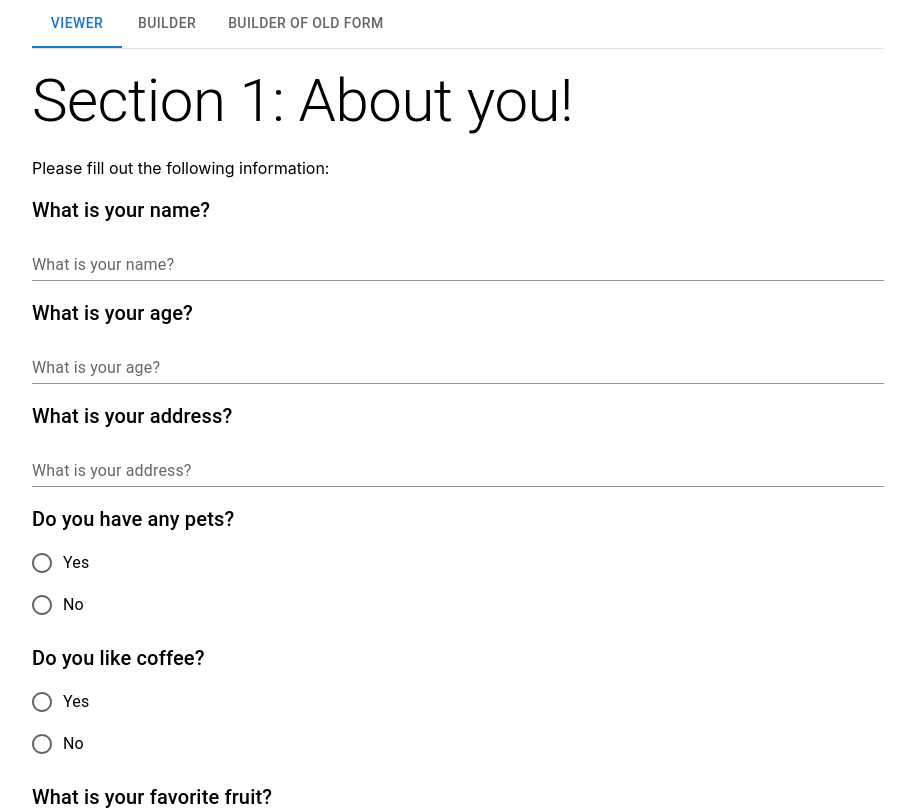
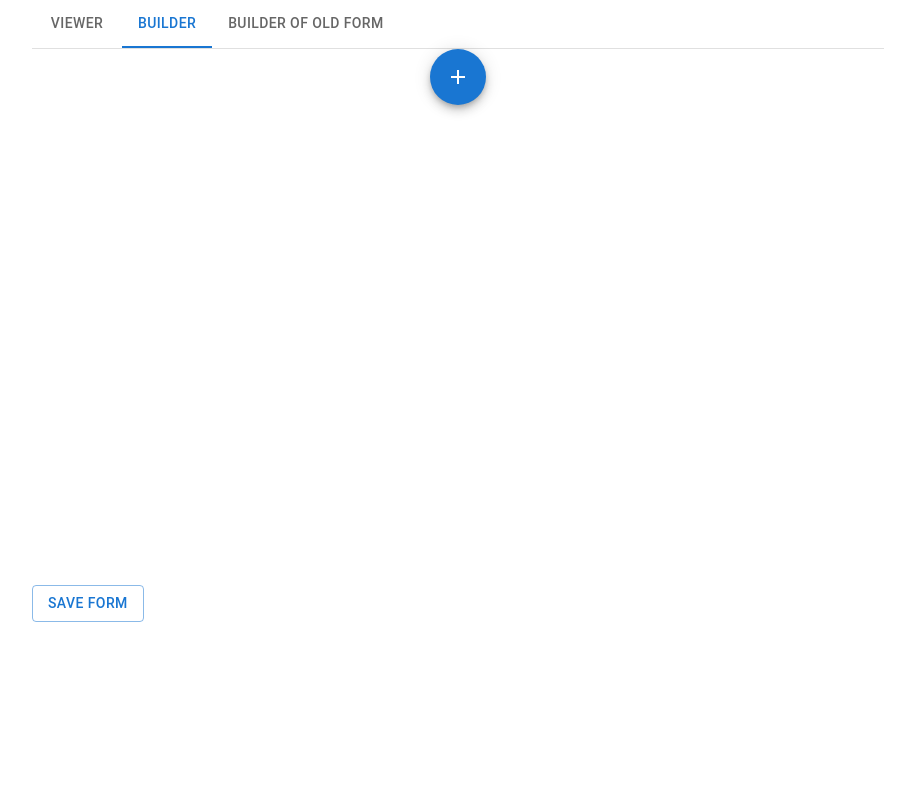
Before and after one commit to peterrwilson99/form-builder-mui, a React (Create React App) app: page / in a window 1280 px wide. Shown: the top 810 px of the page, without its empty margins (182-1097 px from the left). Built offline with nearby package versions, Linux system fonts and the light colour scheme.

Commit message:
corrected options labels

```diff
--- a/src/App.tsx
+++ b/src/App.tsx
@@ -11,7 +11,7 @@ interface Element {
 }
 
 function App() {
-  const [value, setValue] = useState(0);
+  const [value, setValue] = useState(1);
   const [formValues, setFormValues] = React.useState({});
   const [form, setForm] = React.useState(Form1);
 
--- a/src/components/MUI-Form-Builder/Builder.tsx
+++ b/src/components/MUI-Form-Builder/Builder.tsx
@@ -52,15 +52,14 @@ const Builder: FC<BuilderProps> = (props) => {
 
     const onAddComponent = (componentType: string) => {
         const componentPropertiesCurrent = ComponentDefaults[componentType as keyof typeof ComponentDefaults];
-        console.log(componentPropertiesCurrent)
         const newElement = {
-            id: nextId, // unique ID for DnD
+            id: nextId,
             type: componentType,
             ...componentPropertiesCurrent,
         };
 
         setElements((oldElements) => [...oldElements, newElement]);
-        setNextId(nextId + 1); // increment nextId for future elements
+        setNextId(nextId + 1);
     };
 
     const editElement = (id: number, properties: any) => {
--- a/src/components/MUI-Form-Builder/Properties.tsx
+++ b/src/components/MUI-Form-Builder/Properties.tsx
@@ -3,7 +3,7 @@ import { ComponentProperties } from './elements/Components';
 import { Box, Button, Checkbox, Container, Divider, FormControl, FormControlLabel, InputLabel, MenuItem, Select, TextField, Typography, SelectChangeEvent } from '@mui/material';
 
 interface OptionType {
-  label?: string;
+  label?: string | number;
   value?: string | number;
 }
 
@@ -62,21 +62,21 @@ const StringComponent = (label: string, value: string, handleChange: (event: Cha
     )
 };
 
-const ArrayComponent = (label: string, value: OptionType[] | undefined, handleChange: (event: any) => void) => {
+const ArrayComponent = (label: string, value: OptionType[] | undefined, handleChange: (event: any) => void): any => {
     const [options, setOptions] = useState(value ?? [''] as OptionType[]);
 
     const handleOptionChange = (index: number) => (event: React.ChangeEvent<HTMLInputElement>) => {
         const newOptions = [...options];
         newOptions[index] = { label: event.target.value, value: index };  // Ensure this is an OptionType object
         setOptions(newOptions);
-        const keyedOptions = newOptions.map((option, index) => ({ value: index, label: option.label ?? '' }));
-        console.log("keyedOptions", keyedOptions)
+        const keyedOptions = newOptions.map((option, index) => ({ value: option.label, label: option.label ?? '' }));
+
         handleChange({ target: keyedOptions });  // Mimic event object structure for consistency
     };
 
 
     const handleAddOption = () => {
-        setOptions([...options, {label: '', value: options.length}]);
+        setOptions([...options, {label: '', value: ''}]);
     };
 
     return (
@@ -118,10 +118,11 @@ const Properties: FC<PropertiesProps> = ({ element, editElement }) => {
   const [properties, setProperties] = useState(Object.fromEntries(Object.entries(element).filter(([key, value]) => key !== 'id')));
 
   const handleChange = (key: string) => (event: ChangeEvent<HTMLInputElement> ) => {
-    let val: string | boolean = event.target.value;
+    let val: string | boolean | OptionType[] = event.target.value ?? event.target;
     if (event.target.type === "checkbox") {
         val = event.target.checked; // For checkboxes, use "checked" property instead
     }
+
     setProperties({
       ...properties,
       [key]: val,
```
